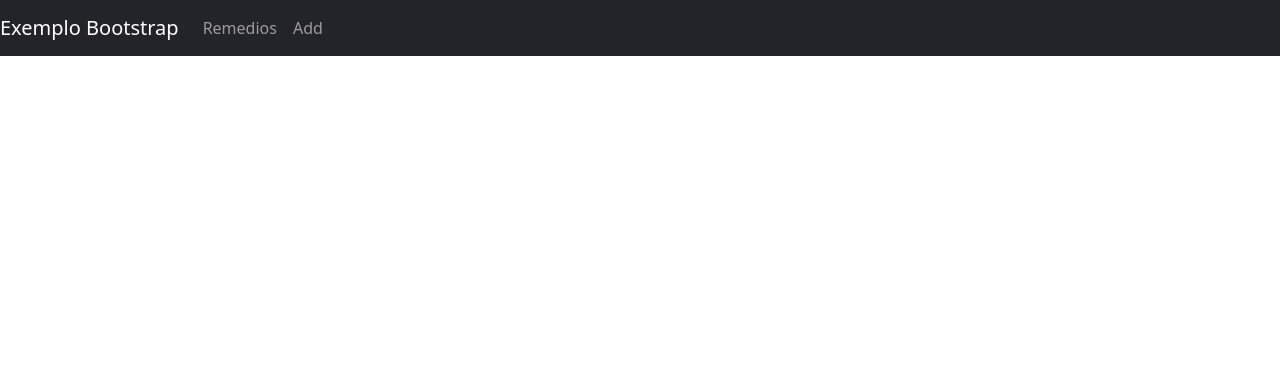
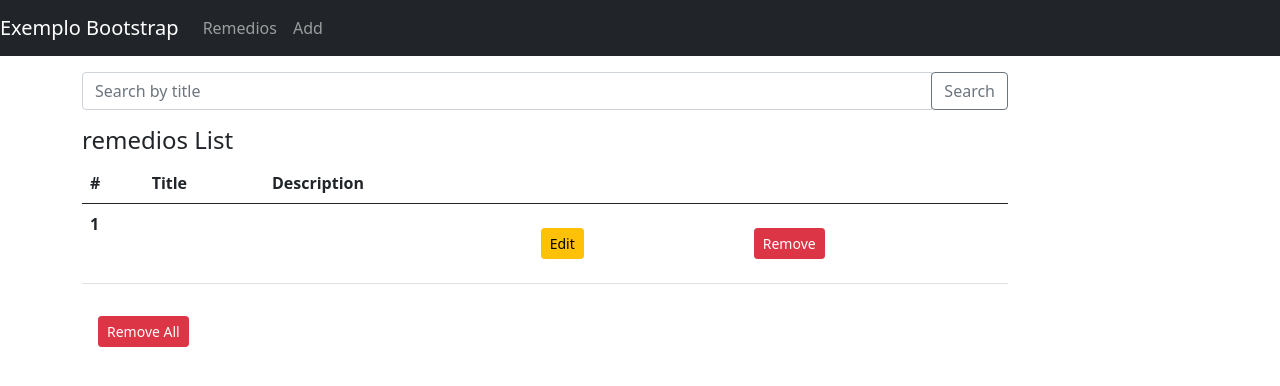
Before and after one commit to philipe02/crudHub, a React (Create React App) app: page / in a window 1280 px wide. Shown: the top 386 px of the page. Built offline with nearby package versions, Linux system fonts and the light colour scheme.

Commit message:
RemedioList feito

```diff
--- a/src/components/RemedioList.js
+++ b/src/components/RemedioList.js
@@ -1,5 +1,83 @@
-import React from "react";
-const TutorialsList = () => {
-    return <div></div>;
+import React, { useState } from "react";
+import { Link } from "react-router-dom";
+import RemedioDataService from "../services/RemedioDataService";
+const RemedioList = () => {
+    const [pesquisa,setPesquisa] = useState('');
+    const [remedios, setRemedios] = useState(RemedioDataService.getAll());
+    const onChangePesquisa = e => { // captura o filtro e coloca ele no filtro
+        const Pesquisa = e.target.value;
+        setPesquisa(Pesquisa);
+    };
+    const findByTitle = () => { //chama dataService para fazer a procura
+        setRemedios(RemedioDataService.getById(pesquisa))
+    };
+    const deleteRemedio = (id) => {
+        RemedioDataService.remove(id)
+    }
+
+    const removeAllRemedios = () => {
+      RemedioDataService.removeAll()
+    };
+    return (
+        <div className="list row">
+          <div className="col-md-10">
+            <div className="input-group mb-3">
+              <input
+                type="text"
+                className="form-control"
+                placeholder="Search by title"
+                value={pesquisa} //desnecessario, nesse caso
+                onChange={onChangePesquisa} // chama a função que bota valor em Pesquisa
+              />
+              <div className="input-group-append">
+                <button
+                  className="btn btn-outline-secondary"
+                  type="button"
+                  onClick={findByTitle}
+                >
+                  Search
+                </button>
+              </div>
+            </div>
+          </div>
+          <div className="col-md-10">
+            <h4>remedios List</h4>
+            <table class="table">
+              <thead class="thead-dark">
+                <tr>
+                  <th scope="col">#</th>
+                  <th scope="col">Title</th>
+                  <th scope="col">Description</th>
+                  <th scope="col"></th>
+                  <th scope="col"></th>
+                </tr>
+              </thead>
+              <tbody>
+                {
+                  remedios!=null && //vê se tutorial nao é null
+                  remedios.map((tutorial, index) => ( //para cada item da lista vai ter uma seção na tabela
+                    <tr>
+                      <th scope="row">{tutorial.id}</th>
+                      <td>{tutorial.title}</td>
+                      <td>{tutorial.description}</td>
+                      <td> <Link to={"/remedios/" + tutorial.title} //cria um botão de manda para tutorial(tela de editar) do produto
+                        className="m-3 btn btn-sm btn-warning">Edit</Link>
+                      </td>
+                      <td> <Link onClick={() => deleteRemedio(tutorial.title)} //cria botão chama a função de remover
+                        className="m-3 btn btn-sm btn-danger">Remove</Link>
+                      </td>
+                    </tr>
+                  ))
+                }
+                </tbody>
+              </table>
+            <button
+              className="m-3 btn btn-sm btn-danger"
+              onClick={removeAllRemedios}>
+              Remove All
+            </button>
+          </div>
+        </div>
+      );
 };
-export default TutorialsList;
+export default RemedioList;
--- a/src/services/RemedioDataService.js
+++ b/src/services/RemedioDataService.js
@@ -0,0 +1,40 @@
+let REMEDIOS=[
+    {id: 1,nome:"",utilidade:"",principioAtivio:"",receita:true,gramas:50,laboratorio:"",preco:20,}
+]
+const getAll = () => {
+    return REMEDIOS;
+  };
+const getById = (title) => {
+    if (title === "") {return REMEDIOS}
+    var filtrado = REMEDIOS.filter( //filtra os objetos de REMEDIOS
+        (obj) => obj.nome.includes(title) ); //juntas os objetos filtrados em um array
+    if (filtrado==="") {
+        filtrado = REMEDIOS.filter( //filtra os objetos de REMEDIOS
+            (obj) => obj.principioAtivio.includes(title) ); //juntas os objetos filtrados em um array
+    }
+    return filtrado
+};
+const removeAll = () => {
+    REMEDIOS=[]
+  };
+const remove = (key) => {
+    return REMEDIOS.splice(REMEDIOS.indexOf(key), 1);
+};
+
+const create = (data) => { //bota a novo objeto
+    return REMEDIOS.push(data);
+  };
+
+const update = () => {};
+const geradorDeId=()=>{
+    return REMEDIOS.length + 1
+}
+export default {
+    getAll,
+    create,
+    update,
+    remove,
+    removeAll,
+    getById,
+    geradorDeId
+  };
```
